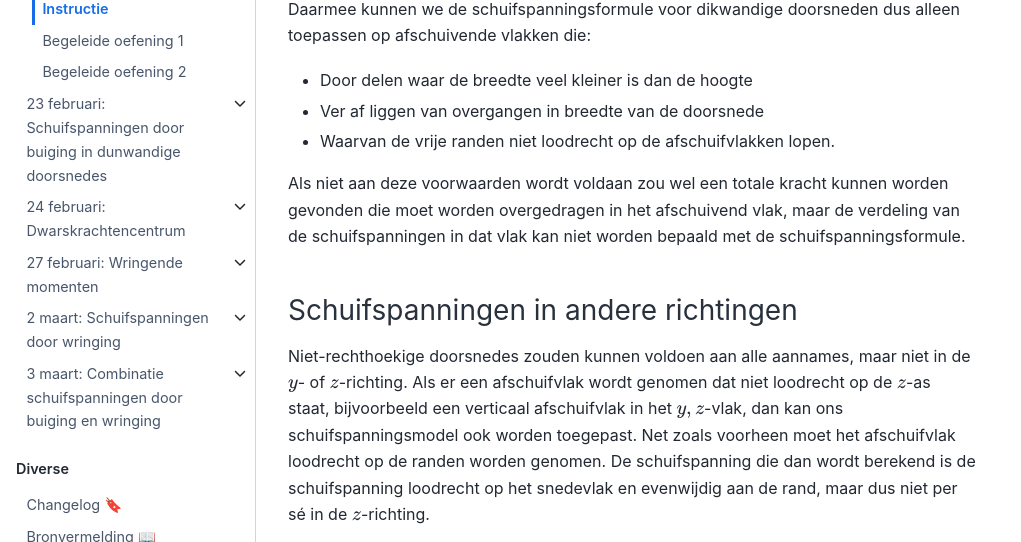
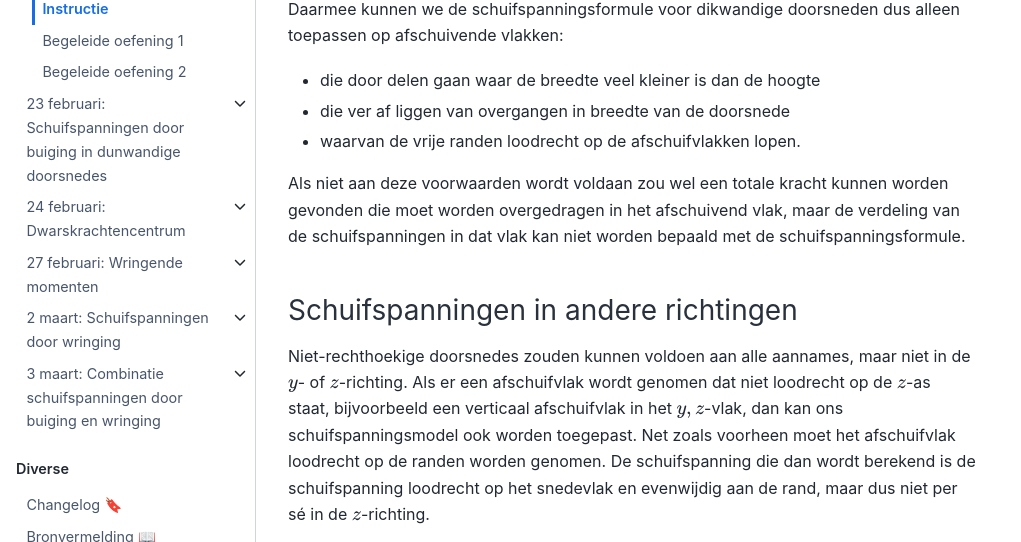
Before and after one commit to TUDelft-books/CTB1310, a Jupyter Book: the page built from book/shear/instructie.md, in a window 1280 px wide and 900 px high, scrolled down 1412 px, cut to the strip 261-803 px from the top of the window. Shown: the whole strip, without its empty margins (0-1021 px from the left). Built offline with Jupyter Book 1.0.4 settings and Sphinx 7.4.7 and the Sphinx Book theme 1.1.4, drawn with Linux system fonts in a browser that asks for light colours; comment, search, counter and statistics services are not loaded; cross-references to code outside the pages are shown as plain code.

Commit message:
Refine conditions for applying shear stress formula

```diff
--- a/book/shear/instructie.md
+++ b/book/shear/instructie.md
@@ -73,11 +73,11 @@ Links de schuifspanningen volgens ons model met horizontale afschuifvlakken, rec
 
 :::::
 
-Daarmee kunnen we de schuifspanningsformule voor dikwandige doorsneden dus alleen toepassen op afschuivende vlakken die:
+Daarmee kunnen we de schuifspanningsformule voor dikwandige doorsneden dus alleen toepassen op afschuivende vlakken:
 
-- Door delen waar de breedte veel kleiner is dan de hoogte
-- Ver af liggen van overgangen in breedte van de doorsnede
-- Waarvan de vrije randen niet loodrecht op de afschuifvlakken lopen.
+- die door delen gaan waar de breedte veel kleiner is dan de hoogte
+- die ver af liggen van overgangen in breedte van de doorsnede
+- waarvan de vrije randen loodrecht op de afschuifvlakken lopen.
 
 Als niet aan deze voorwaarden wordt voldaan zou wel een totale kracht kunnen worden gevonden die moet worden overgedragen in het afschuivend vlak, maar de verdeling van de schuifspanningen in dat vlak kan niet worden bepaald met de schuifspanningsformule.
 
```
